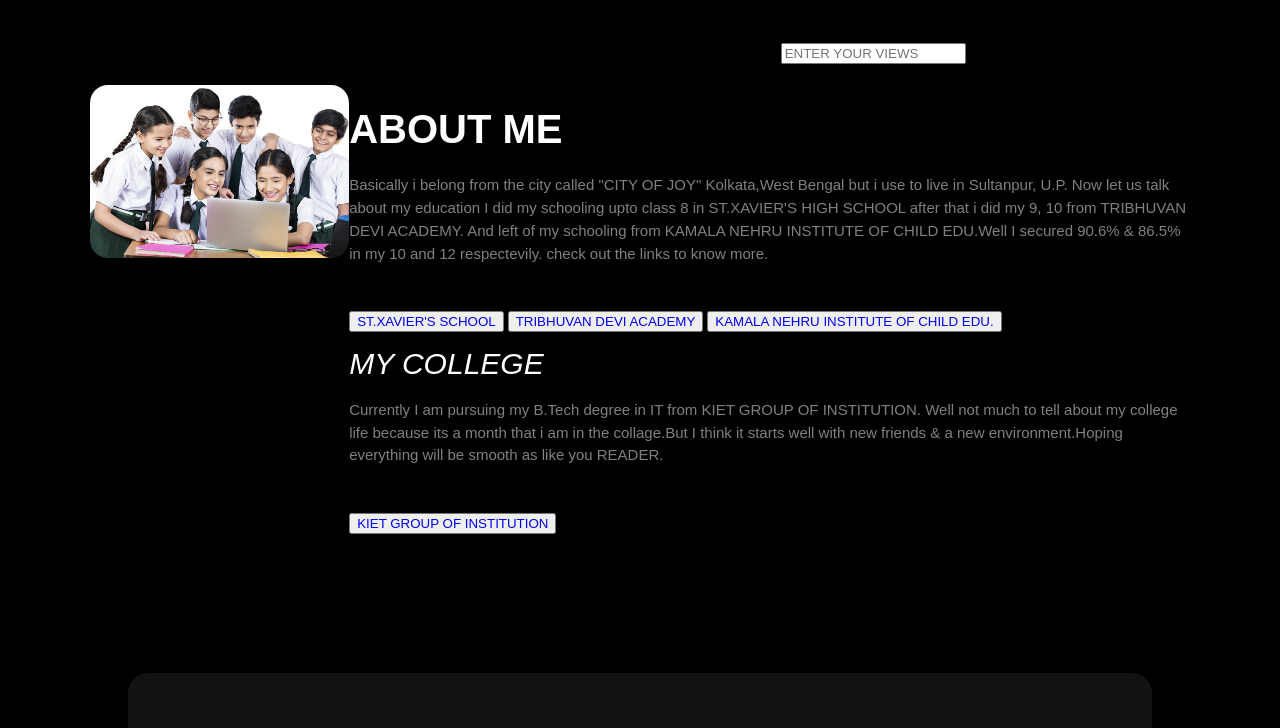
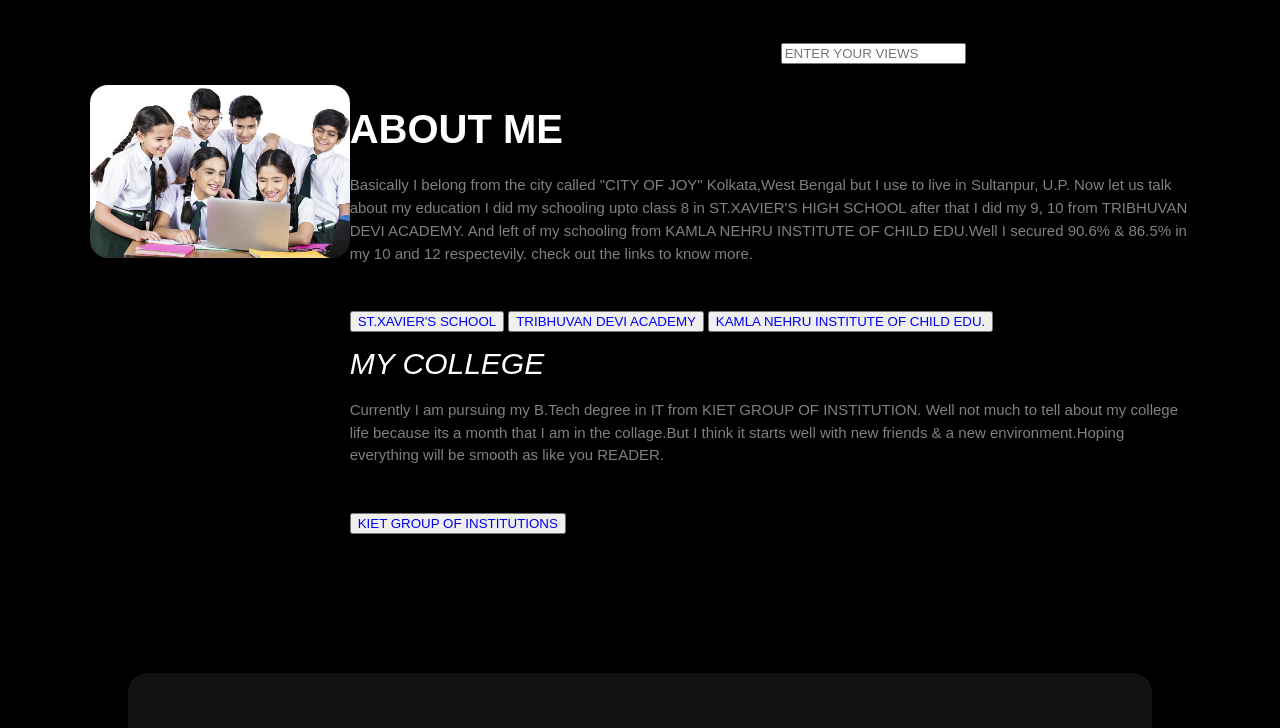
Before and after one commit to deep230/New-folder--2-, a plain HTML site: page index.html in a window 1280 px wide. Shown: the part 489-1217 px from the top of the page. Drawn offline with Linux system fonts and the light colour scheme; a script that the page names is missing.

Commit message:
Update index.html

```diff
--- a/index.html
+++ b/index.html
@@ -55,14 +55,14 @@
             <h3 class="empty-3">   </h3>
 
 
-        <p class="about-s2">Basically  i belong from  the city called "CITY OF JOY" Kolkata,West Bengal but i use to live in Sultanpur, U.P.
+        <p class="about-s2">Basically  I belong from  the city called "CITY OF JOY" Kolkata,West Bengal but I use to live in Sultanpur, U.P.
             Now let us talk about my education
-            I did my schooling upto class 8 in ST.XAVIER'S HIGH SCHOOL after that i did my 9, 10 from TRIBHUVAN DEVI ACADEMY.
-             And left of my schooling from KAMALA NEHRU INSTITUTE OF CHILD EDU.Well I secured 90.6% & 86.5% in my 10 and 12 respectevily.
+            I did my schooling upto class 8 in ST.XAVIER'S HIGH SCHOOL after that I did my 9, 10 from TRIBHUVAN DEVI ACADEMY.
+             And left of my schooling from KAMLA NEHRU INSTITUTE OF CHILD EDU.Well I secured 90.6% & 86.5% in my 10 and 12 respectevily.
             check out the links to know more.</p>
         <button> <a href="https://www.stxavierskadipur.com/" target="_blank">ST.XAVIER'S SCHOOL</a></button>
         <button> <a href="http://tribhuvandeviacademyjhs.com/" target="_blank">TRIBHUVAN DEVI ACADEMY</a></button>
-        <button> <a href="http://www.knmt.org.in/knice/index.html" target="_blank">KAMALA NEHRU INSTITUTE OF CHILD EDU.</a></button>
+        <button> <a href="http://www.knmt.org.in/knice/index.html" target="_blank">KAMLA NEHRU INSTITUTE OF CHILD EDU.</a></button>
 
         <h5 class="empty-5">   </h5>
 
@@ -70,9 +70,9 @@
             <hi class="about-c1"><span>MY COLLEGE</span></hi>
             <h4 class="empty-4">   </h4>
             <p class="about-c2"> Currently I am pursuing my B.Tech degree in IT from KIET GROUP OF INSTITUTION.
-                Well not much to tell about my college life because its a month that i am in the collage.But I think
+                Well not much to tell about my college life because its a month that I am in the collage.But I think
                 it starts well with new friends & a new environment.Hoping everything will be smooth as like you READER.</p>
-                <button> <a href="https://www.kiet.edu/" target="_blank">KIET GROUP OF INSTITUTION</a></button>
+                <button> <a href="https://www.kiet.edu/" target="_blank">KIET GROUP OF INSTITUTIONS</a></button>
         </div>
 
     </section>
```
